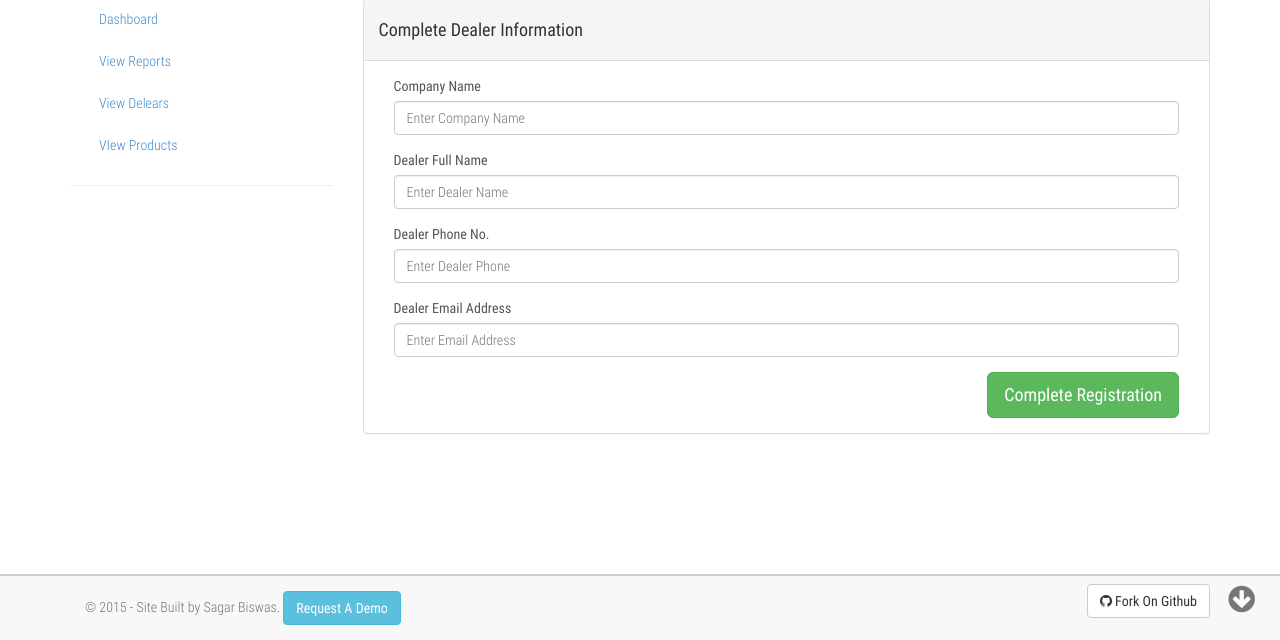
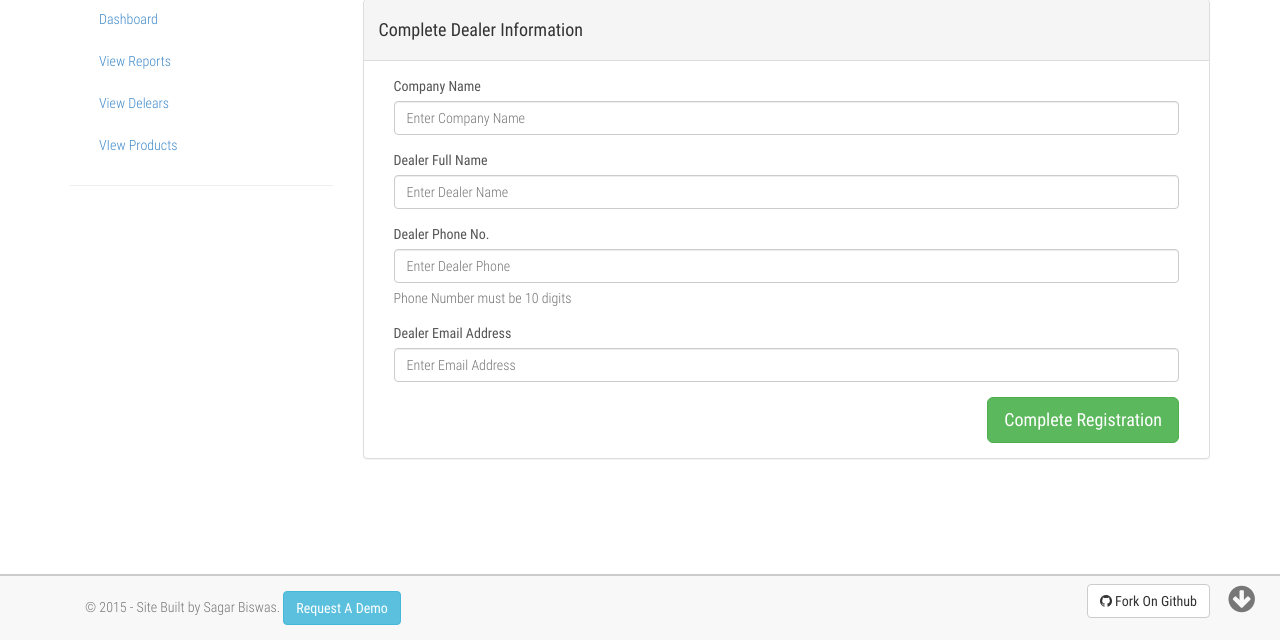
Before and after one commit to sagar767/inventory, a PHP site: page /sites/new-dealer in a window 1280 px wide. Shown: the part 160-800 px from the top of the page. Run offline with PHP 8.4, Linux system fonts and the light colour scheme; a user stored in the database is signed in; some web fonts are replaced.

Commit message:
Validation plugin added;needs to implement on product registration

```diff
--- a/sites/layout/footer.php
+++ b/sites/layout/footer.php
@@ -15,12 +15,12 @@
   </div>
  </div>
 
+<script src="../js/jquery.validate.min.js" type="text/javascript"></script>
 <script src="../js/bootstrap.min.js" type="text/javascript"></script>
 <script src="../js/jquery.form.js" type="text/javascript"></script>
 <script src="../js/jquery.ui.shake.min.js" type="text/javascript"></script>
 <script src="../js/jquery.uploadPreview.js" type="text/javascript"></script>
 <script src="../js/validator.js" type="text/javascript"></script>
-<script src="../js/bootstrap.js" type="text/javascript"></script>
 <script src="../js/site.js" type="text/javascript"></script>
 </body>
 </html>
--- a/sites/new-dealer.php
+++ b/sites/new-dealer.php
@@ -26,25 +26,27 @@ require_once ("layout/primary-nav.php");
 						</div>
 						<div class="panel-body">
 
-							<form role="form" action="" method="post" id="dealerRegistration">
+							<form role="form" data-toggle="validator" action="" method="post" id="dealerRegistration">
 								<div class="col-md-12">
 									<div class="form-group">
-										<label class="control-label">Company Name</label>
-										<input maxlength="100" type="text" required="required" class="form-control" id="company_name" placeholder="Enter Company Name"  />
+										<label for="inputName" class="control-label">Company Name</label>
+										<input type="text" required class="form-control" id="company_name" placeholder="Enter Company Name"  />
 									</div>
 									<div class="form-group">
-										<label class="control-label">Dealer Full Name</label>
-										<input maxlength="100" type="text" required="required" class="form-control" id="dealer_name" placeholder="Enter Dealer Name" />
+										<label for="inputName" class="control-label">Dealer Full Name</label>
+										<input type="text" required class="form-control" id="dealer_name" placeholder="Enter Dealer Name" />
 									</div>
 									<div class="form-group">
-										<label class="control-label">Dealer Phone No.</label>
-										<input maxlength="100" type="text" required="required" class="form-control" id="dealer_phone" placeholder="Enter Dealer Phone" />
+										<label for="inputName" class="control-label">Dealer Phone No.</label>
+										<input type="number" data-minlength="10" required class="form-control" id="dealer_phone" placeholder="Enter Dealer Phone" />
+										<span class="help-block">Phone Number must be 10 digits</span>
 									</div>
 									<div class="form-group">
-										<label class="control-label">Dealer Email Address</label>
-										<input maxlength="100" type="email" required="required" class="form-control" id="dealer_email" placeholder="Enter Email Address" />
+										<label for="inputName" class="control-label">Dealer Email Address</label>
+										<input type="email" pattern="^([a-zA-Z0-9_\.\-])+\@(([a-zA-Z0-9\-])+\.)+([a-zA-Z0-9]{2,4})+$" required class="form-control" id="dealer_email" data-error="Email Address must be valid" placeholder="Enter Email Address" />
+										<div class="help-block with-errors"></div>
 									</div>
-									<button class="btn btn-success nextBtn btn-lg pull-right" id="dealerRegistry" type="button" >
+									<button class="btn btn-success nextBtn btn-lg pull-right" id="dealerRegistry" type="submit" >
 										Complete Registration
 									</button>
 								</div>
```
Also changed, not shown: sites/create-billing.php (+8 -6 lines).
